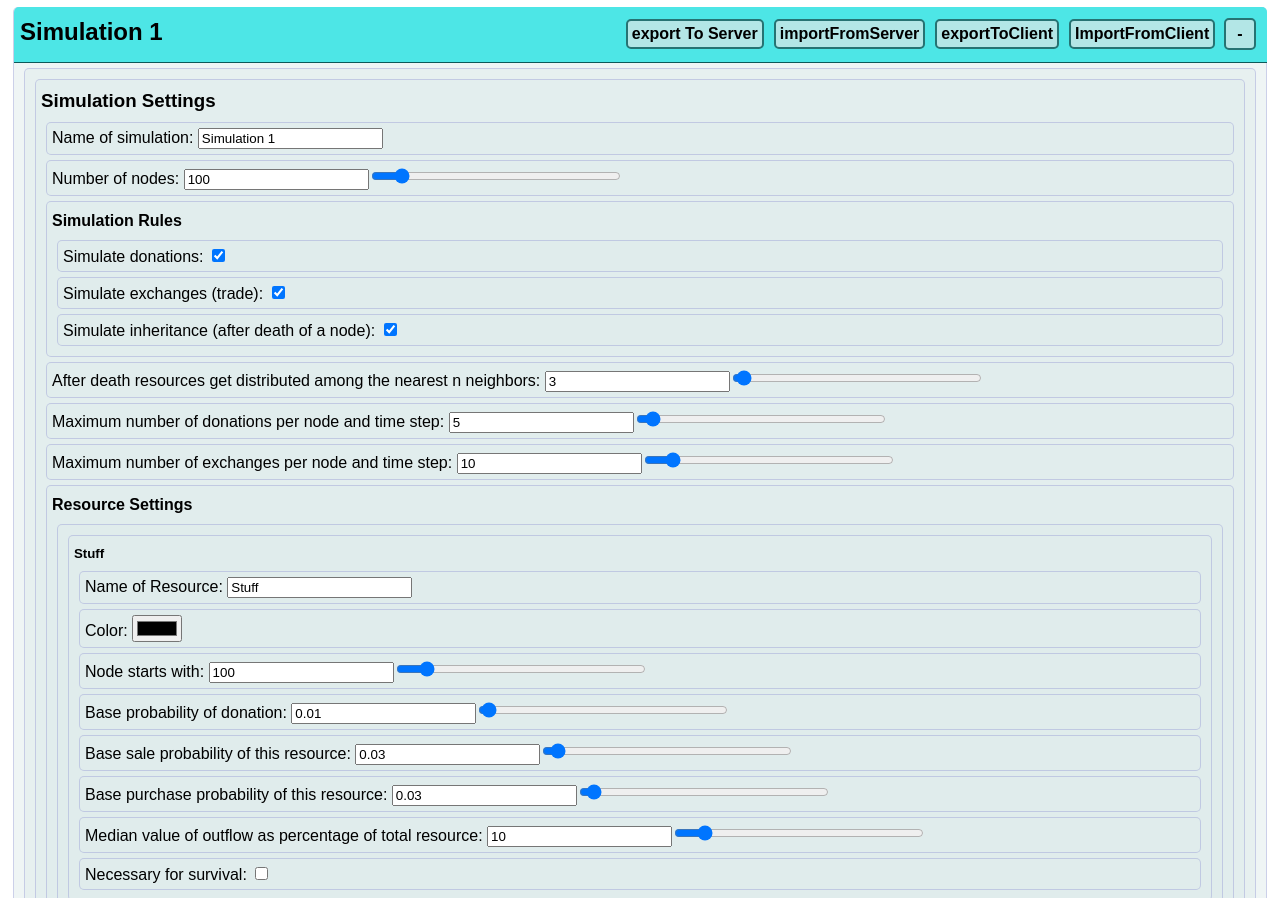
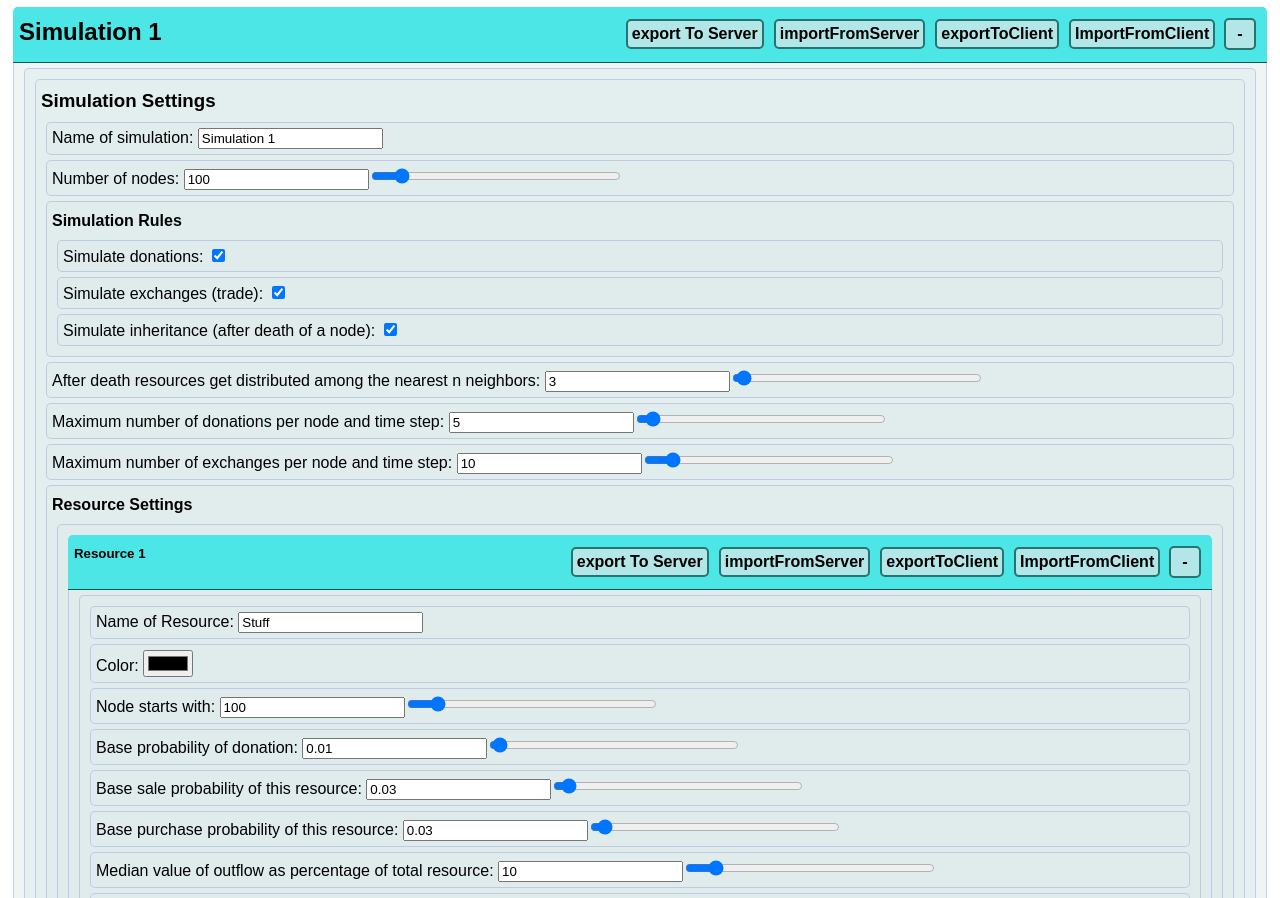
Before and after one commit to Radivis/network-flow-simulator, a website with bundled scripts: page public/index.html in a window 1280 px wide. Shown: the part 48-946 px from the top of the page. Built offline with nearby package versions, Linux system fonts and the light colour scheme.

Commit message:
Resource Data import from client with input element value update

```diff
--- a/public/components/Config.js
+++ b/public/components/Config.js
@@ -75,7 +75,7 @@ const config = (parent, simulationData) => {
         parent: nonInputElements.container
     }).field
 
-    inputElements.resources = configResourcesOuter(nonInputElements.container);
+    inputElements.resources = configResourcesOuter(nonInputElements.container, simulationData);
 
     inputElements.amountOfTicks = inputRange({
         name: 'amountOfTicks',
--- a/public/components/componentPanel.js
+++ b/public/components/componentPanel.js
@@ -11,6 +11,7 @@ const componentPanel = ({
     collapsableContainer,
     isExportable = false,
     importDataCallback,
+    exportDataCallback,
     prepend,
     data
 } = {}) => {
@@ -62,7 +63,8 @@ const componentPanel = ({
         })
 
         const exportDataToClient = () => {
-            const exportData = JSON.stringify(data);
+            // const exportData = JSON.stringify(data);
+            const exportData = exportDataCallback()
 
             const file = new Blob([exportData], { type: "text/json", charset: "utf-8" });
             const filename = "data.json";
--- a/public/components/configResource.js
+++ b/public/components/configResource.js
@@ -1,42 +1,41 @@
 'use strict';
 
 import { createElement } from '../util/dom.js';
+import componentPanel from './componentPanel.js';
+import mapElementsToValues from './helpers/mapElementsToValues.js';
+import updateElementValues from './helpers/updateElementValues.js';
 import inputCheckbox from './inputCheckbox.js';
 import inputColor from './inputColor.js';
 import inputRange from './inputRange.js';
 import inputText from './inputText.js';
 
-const configResource = (parent) => {
+const configResource = (parent, simulationData, resourceId) => {
     // Collect input fields in a separate object, so that they can be accessed more easily
     const inputElements = {}
     const nonInputElements = {}
 
-    nonInputElements.container = createElement({
+    nonInputElements.outerContainer = createElement({
         classes: ['container'],
         parent
     });
 
-    nonInputElements.header = createElement({
-        type: 'h5',
-        parent: nonInputElements.container,
-        content: 'Stuff'
+    nonInputElements.innerContainer = createElement({
+        classes: ['container'],
+        parent: nonInputElements.outerContainer
     });
 
     inputElements.name = inputText({
         name: 'name',
         label: 'Name of Resource',
         defaultValue: 'Stuff',
-        parent: nonInputElements.container
+        parent: nonInputElements.innerContainer
     }).field
-    inputElements.name.addEventListener('input', () => {
-        nonInputElements.header.innerHTML = inputElements.name.value
-    })
 
     inputElements.color = inputColor({
         name: 'color',
         label: 'Color',
         defaultValue: '#888',
-        parent: nonInputElements.container
+        parent: nonInputElements.innerContainer
     }).field
 
     inputElements.initialNodeStock = inputRange({
@@ -46,7 +45,7 @@ const configResource = (parent) => {
         defaultValue: 100,
         max: 1000,
         step: 4,
-        parent: nonInputElements.container
+        parent: nonInputElements.innerContainer
     }).field
 
     inputElements.donationBaseProbability = inputRange({
@@ -56,7 +55,7 @@ const configResource = (parent) => {
         defaultValue: 0.01,
         max: 1,
         step: 0.004,
-        parent: nonInputElements.container
+        parent: nonInputElements.innerContainer
     }).field
 
     inputElements.saleBaseProbability = inputRange({
@@ -66,7 +65,7 @@ const configResource = (parent) => {
         defaultValue: 0.03,
         max: 1,
         step: 0.004,
-        parent: nonInputElements.container
+        parent: nonInputElements.innerContainer
     }).field
 
     inputElements.purchaseBaseProbability = inputRange({
@@ -76,7 +75,7 @@ const configResource = (parent) => {
         defaultValue: 0.03,
         max: 1,
         step: 0.004,
-        parent: nonInputElements.container
+        parent: nonInputElements.innerContainer
     }).field
 
     inputElements.outflowMean = inputRange({
@@ -86,15 +85,36 @@ const configResource = (parent) => {
         defaultValue: 10,
         max: 100,
         step: 0.4,
-        parent: nonInputElements.container
+        parent: nonInputElements.innerContainer
     }).field
 
     inputElements.existential = inputCheckbox({
         name: 'existential',
         label: 'Necessary for survival',
         defaultValue: false,
-        parent: nonInputElements.container
+        parent: nonInputElements.innerContainer
     }).checkbox
+
+    const importDataCallback = resourceData => {
+        updateElementValues(inputElements, resourceData)
+    }
+
+    const exportDataCallback = () => {
+        return JSON.stringify(mapElementsToValues(inputElements))
+    }
+
+    nonInputElements.panel = componentPanel({
+        parent: nonInputElements.outerContainer,
+        title: `Resource ${resourceId}`,
+        headerTagName: 'h5',
+        isExportable: true,
+        data: simulationData,
+        importDataCallback,
+        exportDataCallback,
+        collapsableContainer: nonInputElements.innerContainer,
+        prepend: true,
+    })
+
 
     return inputElements
 }
--- a/public/components/configResourcesInner.js
+++ b/public/components/configResourcesInner.js
@@ -3,7 +3,7 @@
 import { createElement } from '../util/dom.js';
 import configResource from './configResource.js';
 
-const configResourcesInner = (parent) => {
+const configResourcesInner = (parent, simulationData) => {
     // Collect input fields in an object, so that they can be accessed more easily
     const inputElementsArray = []
     const nonInputElements = {}
@@ -14,7 +14,8 @@ const configResourcesInner = (parent) => {
     });
 
     const addResource = () => {
-        inputElementsArray.push(configResource(nonInputElements.container))
+        const resourceId = inputElementsArray.length + 1
+        inputElementsArray.push(configResource(nonInputElements.container, simulationData, resourceId))
     }
 
 
--- a/public/components/configResourcesOuter.js
+++ b/public/components/configResourcesOuter.js
@@ -3,7 +3,7 @@
 import { createElement } from '../util/dom.js';
 import configResourcesInner from './configResourcesInner.js';
 
-const configResourcesOuter = (parent) => {
+const configResourcesOuter = (parent, simulationData) => {
     // Collect input fields in an object, so that they can be accessed more easily
     const nonInputElements = {}
 
@@ -18,7 +18,7 @@ const configResourcesOuter = (parent) => {
         content: 'Resource Settings'
     });
 
-    const { inputElementsArray, addResource } = configResourcesInner(nonInputElements.outerContainer);
+    const { inputElementsArray, addResource } = configResourcesInner(nonInputElements.outerContainer, simulationData);
 
     // Have one resource added at initialization
     addResource()
--- /dev/null
+++ b/public/components/helpers/updateElementValues.js
@@ -0,0 +1,29 @@
+'use strict';
+
+import castNumberIfNumeric from '../../util/string.js';
+
+// Goes through a possibly nested object of HTML elements and updates the value of each of them according to the values of a given values object
+const updateElementValues = (htmlObject, valuesObject) => {
+    const array = Object.entries(htmlObject);
+
+    const valueArray = array.map(pair => {
+        let [key, val] = pair;
+        // nested objects get processed recursively
+        if (val.constructor == Object) {
+            updateElementValues(val, valuesObject[key])
+        }
+        // nested arrays also get processed recursively by entry
+        else if (val.constructor == Array) {
+            val.forEach((entry, index) => updateElementValues(entry, valuesObject[key][index]))
+        } else {
+            // Otherwise the value is a HTML input element
+
+            // The value of a checkbox is by default "on". Instead the "checked" property needs to be updated
+            if (val.type == 'checkbox') val.checked = valuesObject[key]
+
+            val.value = valuesObject[key]
+        }
+    })
+}
+
+export default updateElementValues;
--- a/public/style.css
+++ b/public/style.css
@@ -59,7 +59,7 @@ canvas {
     justify-content: space-between;
     align-items: top;
     /* compensate for the padding on the container! */
-    margin: -6px -6px 0px -5px;
+    margin: -6px -6px 0px -6px;
     padding: 6px;
     background: hsl(180, 75%, 60%);
     border-bottom: 1px solid hsl(180, 75%, 20%);
```
